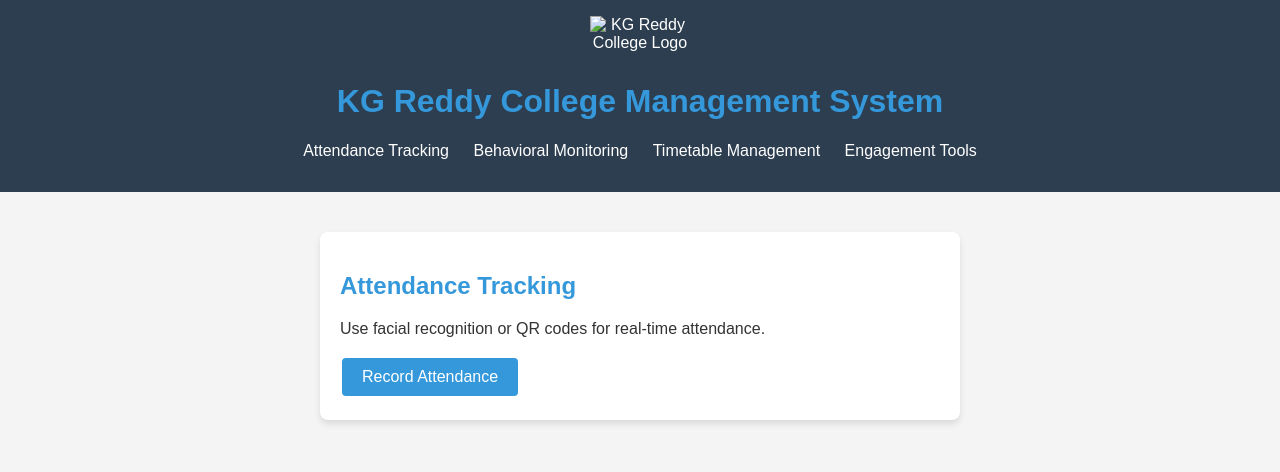
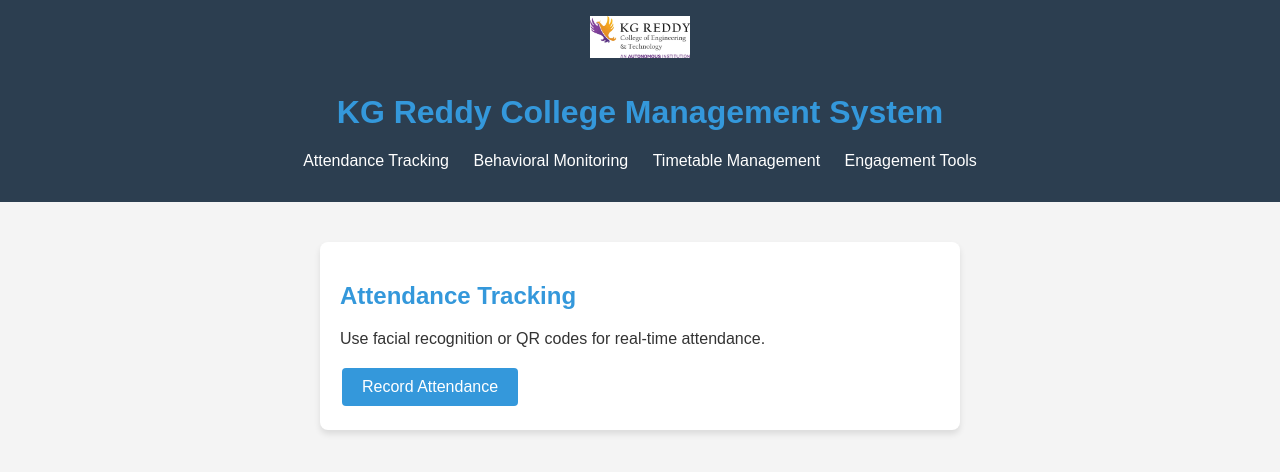
Before and after one commit to rayanakarthikeyan/CampXImproved, a plain HTML site: page index.html in a window 1280 px wide. Drawn offline with Linux system fonts and the light colour scheme.

Commit message:
Update index.html

```diff
--- a/index.html
+++ b/index.html
@@ -72,7 +72,7 @@
 </head>
 <body>
     <header>
-        <img src="logo.png" alt="KG Reddy College Logo">
+        <img src="Logo-Final-scaled.jpg" alt="KG Reddy College Logo">
         <h1>KG Reddy College Management System</h1>
         <nav>
             <ul>
```
